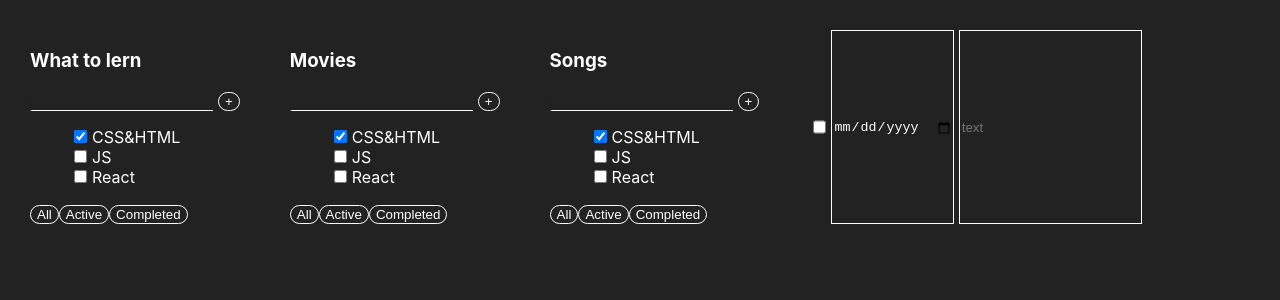
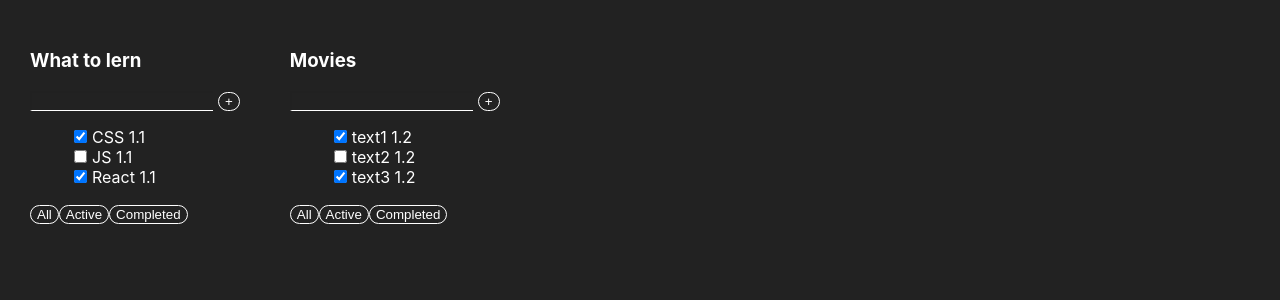
Before and after one commit to IvanSlivenko/todo-list-from-it-camasutra, a React (Create React App) app in the folder it-incubator-todolist-ts/: page / in a window 1280 px wide. Shown: the top 300 px of the page. Built offline with nearby package versions, Linux system fonts and the light colour scheme.

Commit message:
04-01-2025-17-09

```diff
--- a/it-incubator-todolist-ts/src/App.tsx
+++ b/it-incubator-todolist-ts/src/App.tsx
@@ -1,22 +1,29 @@
 import React from 'react';
 import './App.css';
-import {Todolist} from "./Components/Todolist.tsx";
+import {TaskType, Todolist} from "./Components/Todolist.tsx";
 
 function App() {
 
+    let tasks1: Array<TaskType> = [
+        { id: 1, title: "CSS", isDone: true },
+        { id: 2, title: "JS",  isDone: false },
+        { id: 3, title: "React", isDone: true }
+    ]
+
+    let tasks2: Array<TaskType> = [
+        { id: 1, title: "text1", isDone: true },
+        { id: 2, title: "text2",  isDone: false },
+        { id: 3, title: "text3", isDone: true }
+    ]
+
     return (
         <div className="App App-header">
-            <Todolist title="What to lern "/>
-            <Todolist title='Movies'/>
-            <Todolist title='Songs'/>
+            <Todolist title="What to lern" tasks={tasks1} duration={1.1}/>
+            <Todolist title='Movies' tasks={tasks2} duration={1.2}/>
 
-
-                <input className="input-checkbox" type="checkbox"/>
-                <input className="input-date" type="date"/>
-                <input className="input-date" placeholder={"text"}/>
-
-
-
+            {/*<input className="input-checkbox" type="checkbox"/>*/}
+            {/*<input className="input-date" type="date"/>*/}
+            {/*<input className="input-date" placeholder={"text"}/>*/}
         </div>
     );
 }
--- a/it-incubator-todolist-ts/src/Components/Todolist.tsx.tsx
+++ b/it-incubator-todolist-ts/src/Components/Todolist.tsx.tsx
@@ -1,6 +1,20 @@
 import React from "react";
 
-export function Todolist(props: any) {
+export type TaskType = {
+    id: number,
+    title:string,
+    isDone: boolean
+
+}
+
+type PropsType = {
+    title: string,
+    tasks: Array<TaskType>
+    duration: number
+
+}
+
+export function Todolist(props: PropsType) {
 
     return (
         <div>
@@ -11,17 +25,22 @@
             </div>
             <ul>
                 <li>
-                    <input type="checkbox" checked={true}/>
-                    <span>CSS&HTML</span>
+                    <input type="checkbox" checked={props.tasks[0].isDone}/>
+                    <span>{props.tasks[0].title}</span>
+                    <span> {props.duration}</span>
+
                 </li>
                 <li>
-                    <input type="checkbox" checked={false}/>
-                    <span>JS</span>
+                    <input type="checkbox" checked={props.tasks[1].isDone}/>
+                    <span>{props.tasks[1].title}</span>
+                    <span> {props.duration}</span>
                 </li>
                 <li>
-                    <input type="checkbox" checked={false}/>
-                    <span>React</span>
+                <input type="checkbox" checked={props.tasks[2].isDone}/>
+                    <span>{props.tasks[2].title}</span>
+                    <span> {props.duration}</span>
                 </li>
+
             </ul>
             <div>
                 <button>All</button>
```
Also changed, not shown: 1 other file (tests, documents, lock files or other folders).
